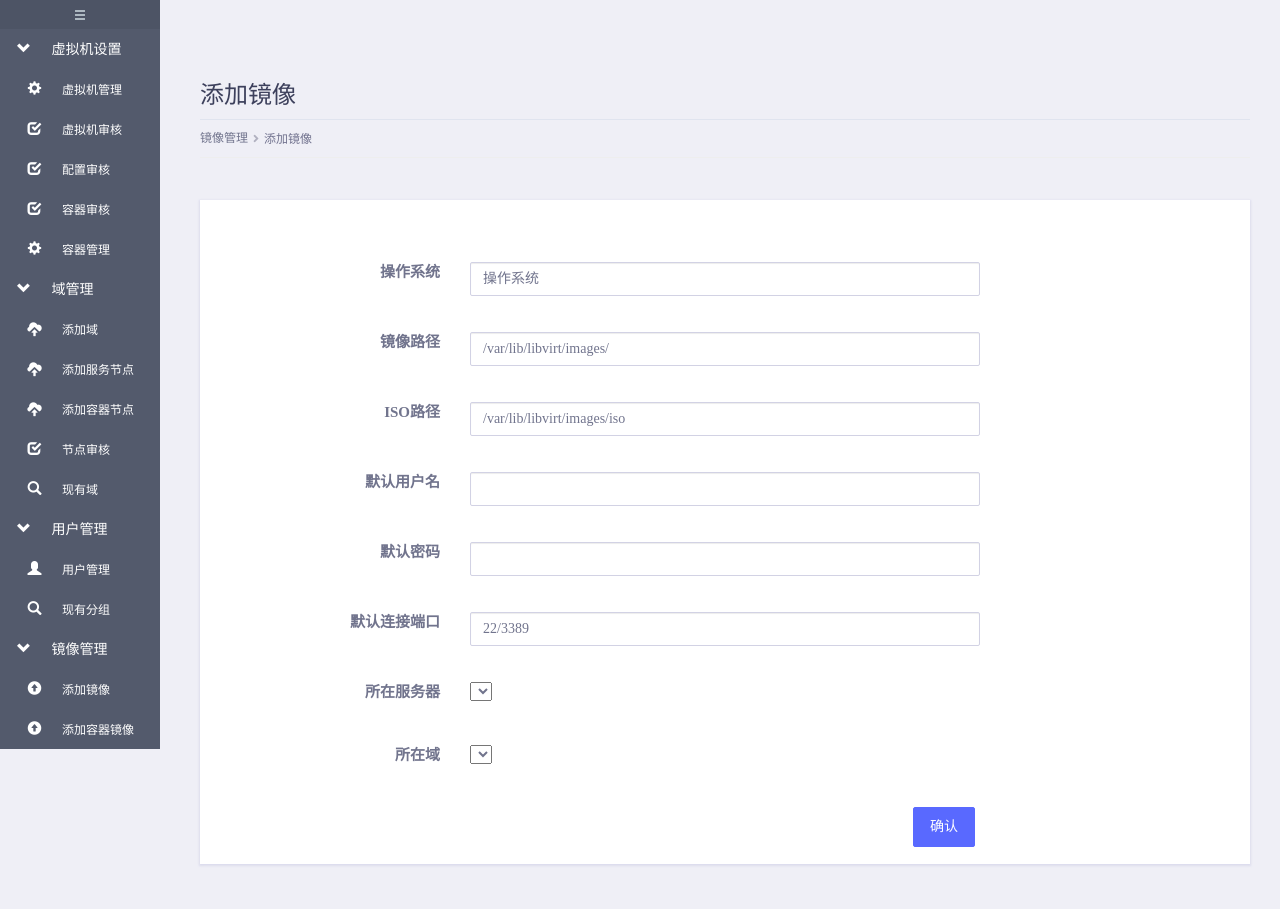
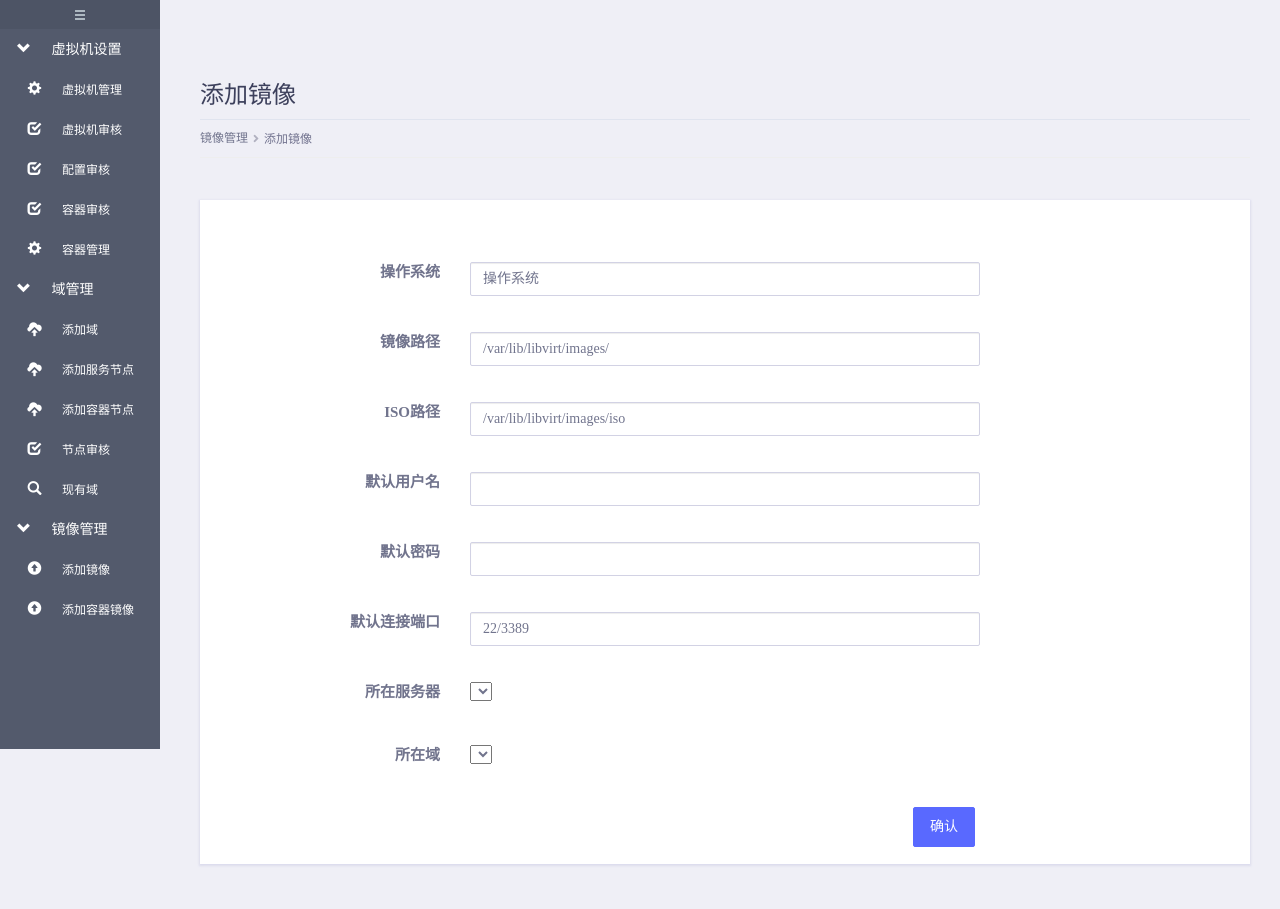
Before and after one commit to liangsqsq/bs, a Django app: template templates/admins/add_img.html in a window 1280 px wide. Shown: the part 51-960 px from the top of the page. Run offline with Django 3.2, Linux system fonts and the light colour scheme; the template is opened without the code that fills it, so the values that code supplies are empty; some libraries are stand-ins or nearby versions; some web fonts are replaced.

Commit message:
delete group

```diff
--- a/templates/users/user-base.html
+++ b/templates/users/user-base.html
@@ -276,7 +276,7 @@
 
 
                 </ul>
-               <div class="subNav sublist-down">
+               <!-- <div class="subNav sublist-down">
                    <span class="sublist-icon glyphicon glyphicon-chevron-down"></span>
                    <span class="sub-title">用户管理</span>
                </div>
@@ -296,7 +296,7 @@
                            <span class="sublist-icon glyphicon glyphicon-search"></span>
                            <span class="sublist-title">现有分组</span></a>
                    </li>
-               </ul>
+               </ul> -->
                 <div class="subNav sublist-down">
                     <span class="sublist-icon glyphicon glyphicon-chevron-down"></span>
                     <span class="sub-title">镜像管理</span>
```
